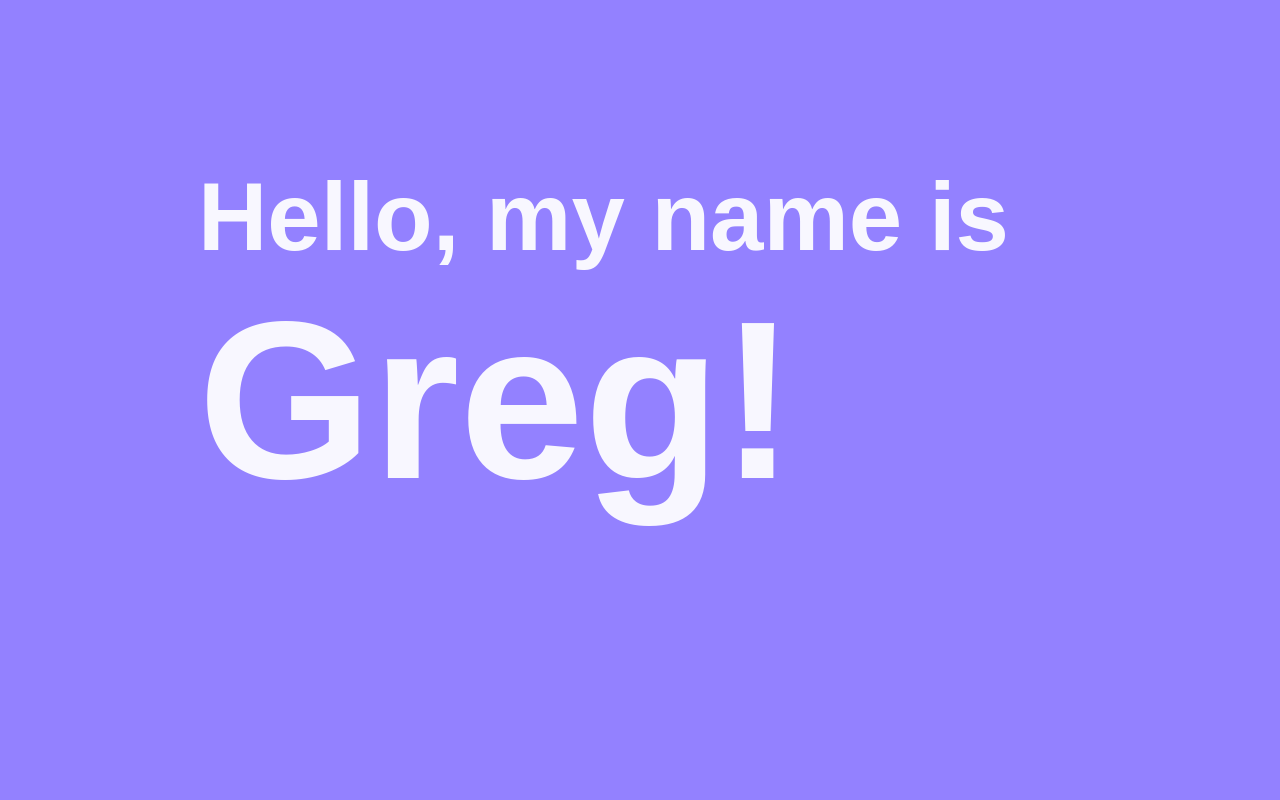
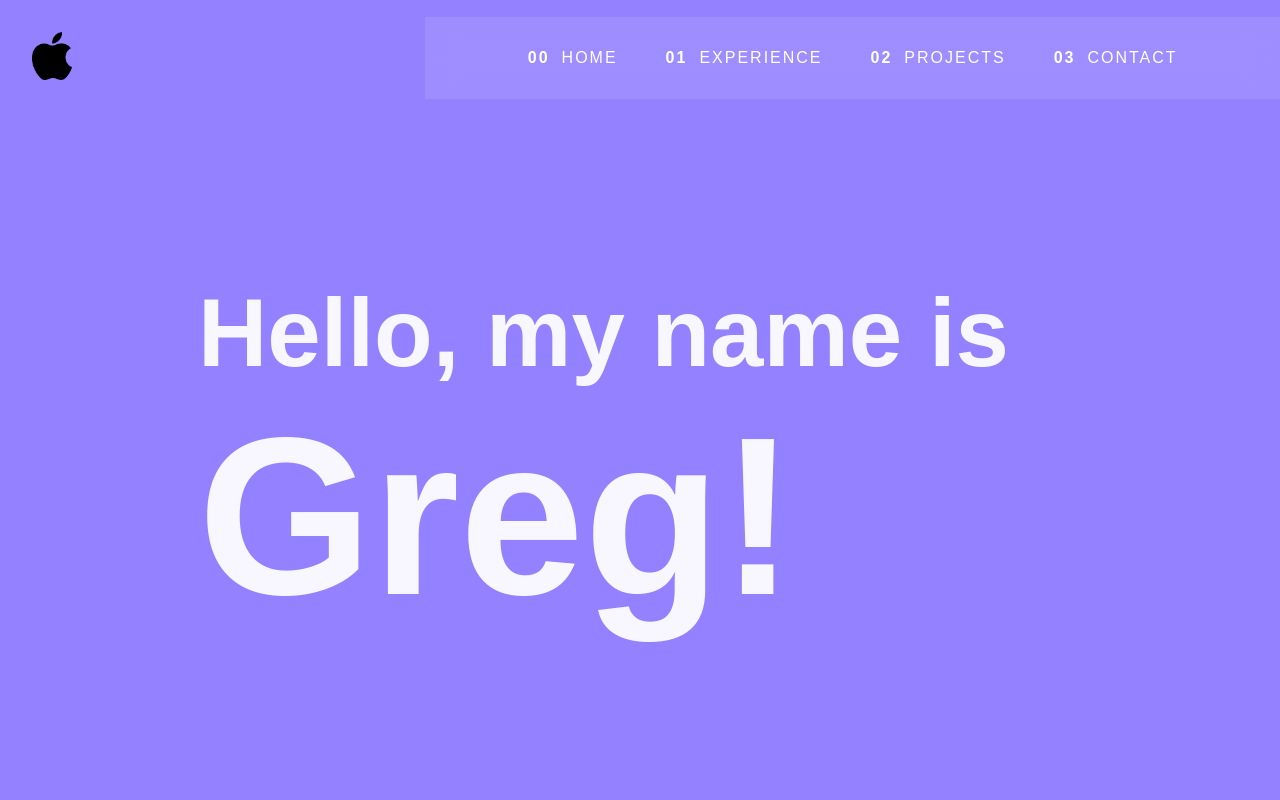
Before and after one commit to GregMerz/Portfolio, a React (Create React App) app: page / in a window 1280 px wide. Shown: the top 800 px of the page. Built offline with nearby package versions, Linux system fonts and the light colour scheme; a web font is replaced by a local one.

Commit message:
Created navbar

```diff
--- a/src/App.js
+++ b/src/App.js
@@ -1,5 +1,6 @@
 import Home from './pages/Home.js';
 import Sidebar from './components/Sidebar.js';
+import Navbar from './components/Navbar.js';
 import { useState, useEffect } from 'react';
 
 const useScroll = () => {
@@ -24,6 +25,7 @@ function App() {
   return (
     <div id="App">
       <Sidebar scroll={scroll} />
+      <Navbar />
       <Home />
     </div>
   );
--- /dev/null
+++ b/src/components/Navbar.js
@@ -0,0 +1,46 @@
+import {
+    Header,
+    Logo,
+    Nav,
+    Wrapper,
+    Active,
+    HyperLink,
+    Span,
+    HamburgerMenu
+} from './NavbarElements.js';
+
+import { useState } from 'react';
+import Apple from '../images/apple.png';
+
+function Navbar() {
+    const [visible, setVisibility] = useState(false);
+
+    return (
+        <Header>
+            <div>
+                <Logo src={ Apple } alt="Logo"></Logo>
+            </div>
+
+            <HamburgerMenu onClick={() => setVisibility(!visible)}></HamburgerMenu>
+
+            <Nav>
+                <Wrapper visible={ visible } data-visible="false">
+                    <Active>
+                        <HyperLink href='/'><Span aria-hidden="true">00</Span>Home</HyperLink>
+                    </Active>
+                    <Active>
+                        <HyperLink href='/'><Span aria-hidden="true">01</Span>Experience</HyperLink>
+                    </Active>
+                    <Active>
+                        <HyperLink href='/'><Span aria-hidden="true">02</Span>Projects</HyperLink>
+                    </Active>
+                    <Active>
+                        <HyperLink href='/'><Span aria-hidden="true">03</Span>Contact</HyperLink>
+                    </Active>
+                </Wrapper>
+            </Nav>
+        </Header>
+    );
+}
+
+export default Navbar;
--- /dev/null
+++ b/src/components/NavbarElements.js
@@ -0,0 +1,88 @@
+import styled from 'styled-components'
+// import { Link as LinkS } from 'react-scroll';
+
+export const Header = styled.header`
+    /* class="primary-header flex"  */
+    display: fixed;
+    gap: var(--gap, 1rem);
+    align-items: center;
+    justify-content: space-between;
+`
+
+export const Logo = styled.img`
+    height: 3rem;
+    margin: 2rem;
+`
+
+export const Nav = styled.nav`
+
+`
+
+export const Wrapper = styled.ul`
+/* id="primary-navigation" class="primary-navigation flex" */
+    display: flex;
+    gap: var(--gap, 1rem);
+
+    list-style: none;
+    padding: 0;
+    margin: 0;
+
+    background: hsl(0 0% 100% / 0.1);
+    backdrop-filter: blur(1rem);
+
+    @media (max-width: 35em) {
+        --gap: 3em;
+
+        position: fixed;
+        inset: 0 0 0 30%;
+        z-index: 1000;
+
+        flex-direction: column;
+        padding: min(30vh, 10rem) 2em;
+
+        transform: ${({ visible }) => (visible ? "translateX(0%)" : "translateX(100%)")};
+        transition: 0.35s ease-in-out;
+    }
+
+    @media (min-width: 35em) {
+        --gap: clamp(1.5rem, 5vw, 3rem);
+        padding-block: 2rem;
+        padding-inline: clamp(3em, 8vw, 10rem)
+    }
+`
+
+export const Active = styled.li`
+
+`
+
+export const HyperLink = styled.a`
+    /* font-family:  */
+    text-transform: uppercase;
+    text-decoration: none;
+    color: white;
+    letter-spacing: 2px;
+`
+
+export const Span = styled.span`
+    font-weight: 700;
+    margin-inline-end: 0.75em;
+
+    @media (min-width: 35em) and (max-width: 55em){
+        display: none;
+    }
+`
+
+export const HamburgerMenu = styled.button`
+    display: none;
+
+    @media (max-width: 35em) {
+        display: block;
+        position: absolute;
+        z-index: 9999;
+        background: red;
+        width: 2rem;
+        aspect-ratio: 1;
+        top: 2rem;
+        right: 2rem;
+    }
+`
--- a/src/index.css
+++ b/src/index.css
@@ -9,6 +9,8 @@ body {
   -webkit-font-smoothing: antialiased;
   -moz-osx-font-smoothing: grayscale;
   background: #9381FF;
+
+  overflow-x: hidden;
 }
 
 code {
```
Also changed, not shown: src/images/apple.png (added), 1 other file (tests, documents, lock files or other folders).
